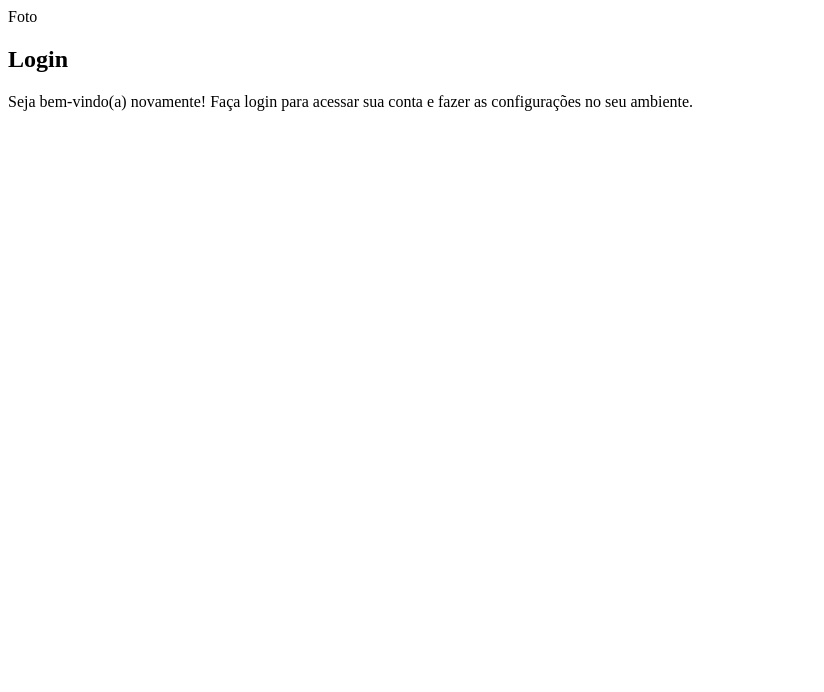
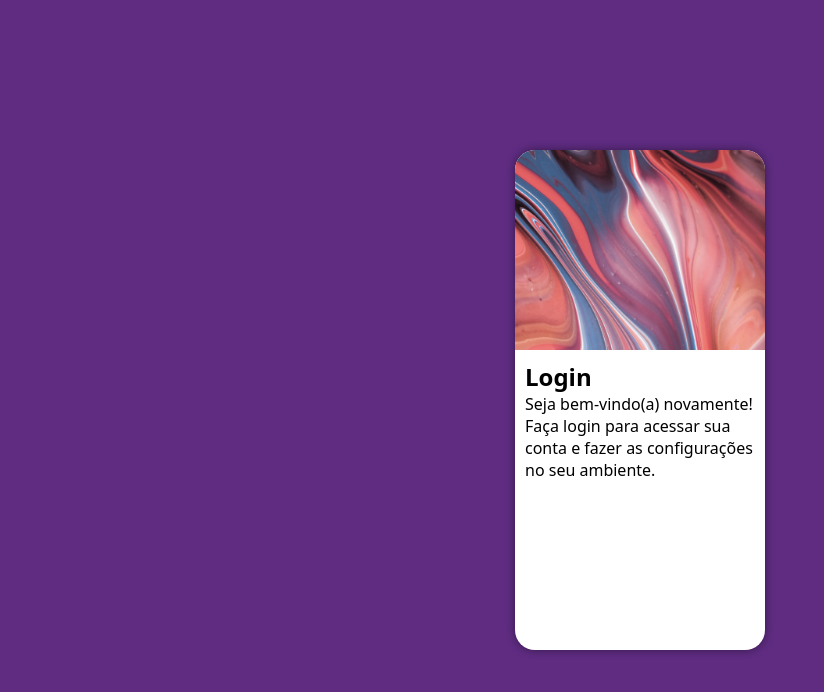
Before and after one commit to EsterTavares2024/projeto-login, a plain HTML site: page index.html in a window 1280 px wide. Shown: the whole page, without its empty margins (0-824 px from the left). Drawn offline with Linux system fonts and the light colour scheme.

Commit message:
atualizei a tela de login

```diff
--- a/estilos/style.css
+++ b/estilos/style.css
@@ -2,4 +2,50 @@
 
 /* Paleta de cores
 Verde: #49A09D
-Lilás: #5f2c82
+Lilás: #5f2c82*/
+
+*{
+    font-family: system-ui, -apple-system, BlinkMacSystemFont, 'Segoe UI', Roboto, Oxygen, Ubuntu, Cantarell, 'Open Sans', 'Helvetica Neue', sans-serif;
+    padding: 0px;
+    margin: 0px;
+    box-sizing: border-box; /*isso faz com que a borda conte na largura */
+}
+
+body, html {
+    background-color: #5f2c82;
+    height: 100vh;
+    width: 100vw;
+}
+main {
+    position: relative;
+    height: 100vh;
+    width: 100vw;
+}
+section#login {
+    position: absolute;
+    top: 50%;
+    left: 50%;
+    transform: translate(-50%, -50%);
+    overflow: hidden;
+    background-color: white;
+    width: 250px;
+    height: 500px;
+    border-radius: 20px;
+    box-shadow: 0px 0px 10px rgba(0, 0, 0, 0.450);
+}
+
+section#login >div#imagem {
+    display: block;
+    background:  url(../imagens/pexels-anni-roenkae-2832432\ \(1\).jpg);
+    height: 200px;
+    background-size: cover;
+}
+section#login > div#formulario {
+    padding: 10px;
+    display: block;
+}
+/* para deixar a caixa de login bem no meio da tela::after  position: absolute;
+    top: 50%;
+    left: 50%;
+    transform: translate (-50%, -50%);
+-- Overflow: hidden = essa função faz com que tudo que esteja fora da borda do login no centro da tela fique escondido */
--- a/index.html
+++ b/index.html
@@ -10,7 +10,7 @@
    <main>
     <section id="login">
      <div id="imagem">
-        Foto
+    <!-- aqui vai a imagem na CSS-->
 
      </div>
      <div id="formulario">
@@ -20,6 +20,8 @@
 
        </form>
      </div>
+
+<!-- Todos os itens no index que precisa efetuar estilo Css e que vai ter uma configuração única e com vários detalhes, criar um ID= "nome"-->
     </section>
    </main>
 </body>
```
